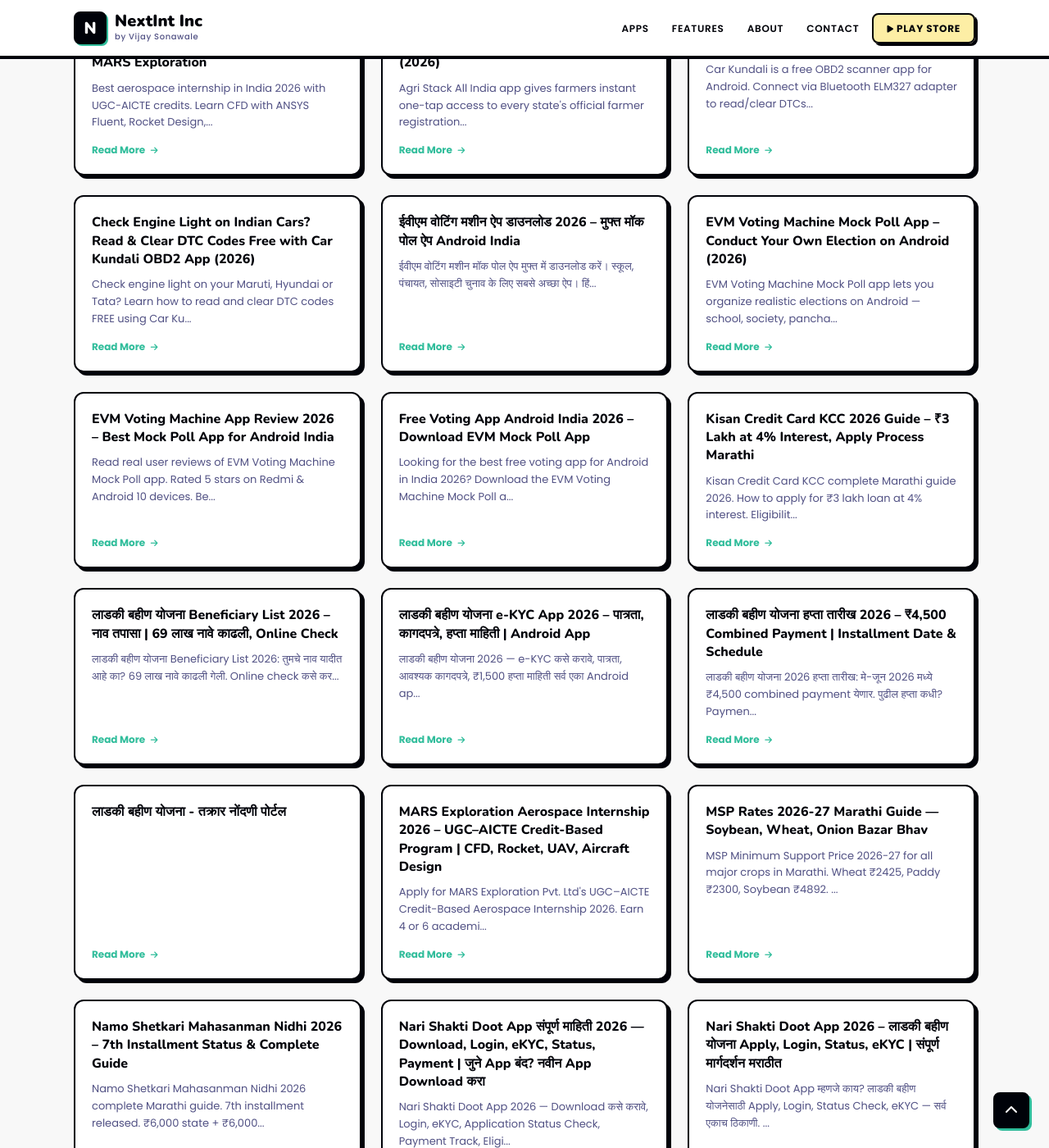
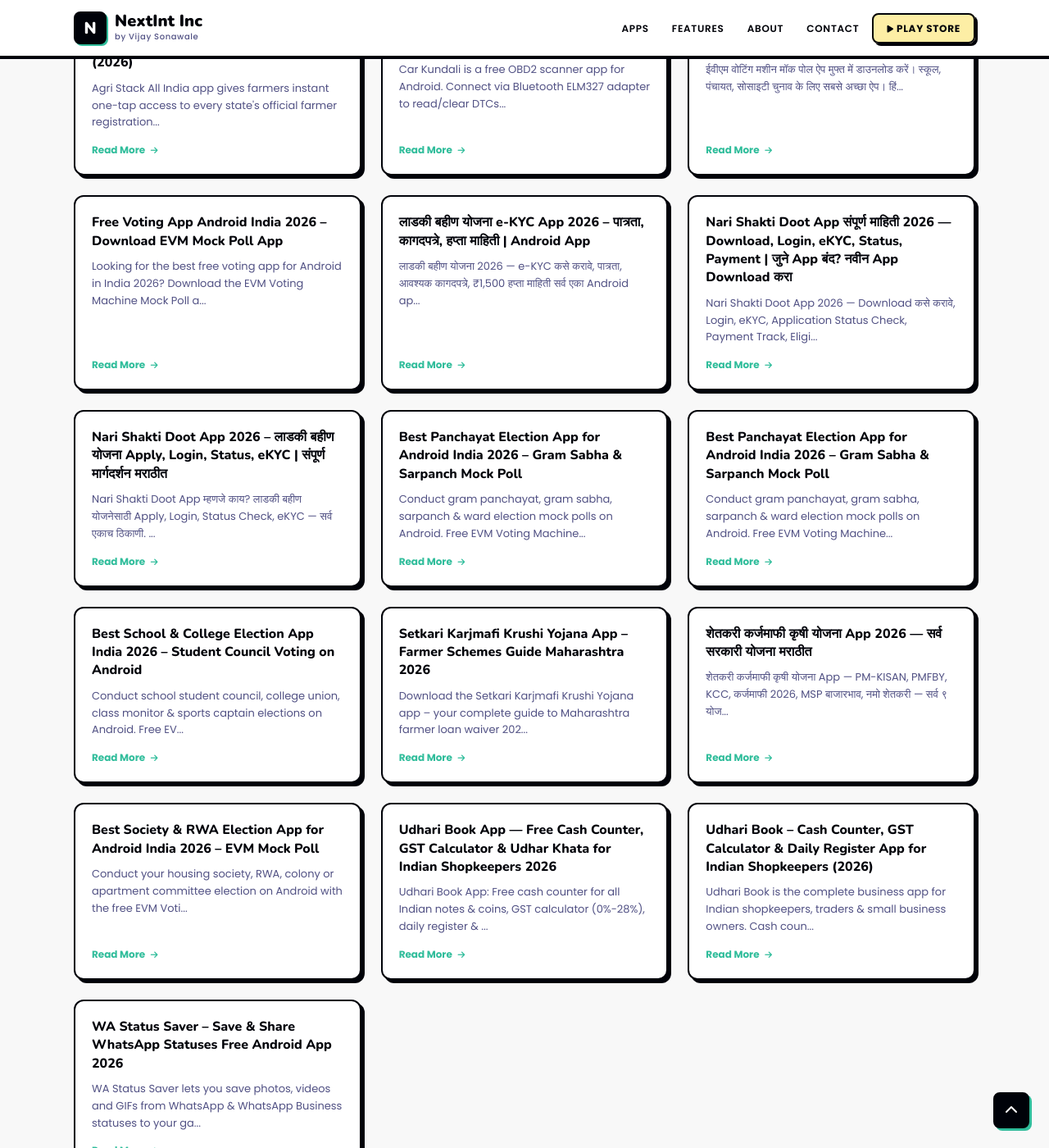
Before and after one commit to nextintinc/nextintinc.github.io, a Jekyll site: the page built from index.html, in a window 1280 px wide and 1400 px high, scrolled down 2577 px. Shown: the whole window at 82% size. Built offline with Jekyll 4.4.1, drawn with Linux system fonts in a browser that asks for light colours; some of the changed text lies outside the part shown.

Commit message:
Split dynamic grid into Apps and Blogs

```diff
--- a/index.html
+++ b/index.html
@@ -340,17 +340,38 @@
     </div>
   </div>
 </section>
-<section class="sw bg-bg" id="articles">
+<section class="sw bg-bg" id="more-apps">
   <div class="container">
-    <div class="head-text"><div class="sec-tag">📚 Articles &amp; Guides</div><h2>Useful Resources</h2><p>Read our latest guides, news, and informative articles.</p></div>
+    <div class="head-text"><div class="sec-tag">📱 More Apps</div><h2>Other Android Apps</h2><p>Explore more useful tools and applications.</p></div>
     <div class="feat-grid" style="grid-template-columns: repeat(auto-fill, minmax(280px, 1fr));">
       {% for p in site.pages %}
         {% if p.title and p.url != '/' and p.url != '/sitemap.xml' and p.url != '/robots.txt' and p.url != '/assets/css/style.css' %}
+          {% if p.url contains 'app' %}
           <div class="feat-card fu" style="text-align:left; display:flex; flex-direction:column; padding: 20px;">
             <h3 style="margin-bottom:10px; font-size:16px; line-height:1.4;"><a href="{{ site.url }}{{ p.url }}" style="color:var(--dark);">{{ p.title }}</a></h3>
             {% if p.description %}<p style="margin-bottom:14px; flex-grow: 1; font-size:13px;">{{ p.description | truncate: 110 }}</p>{% endif %}
             <a href="{{ site.url }}{{ p.url }}" style="font-weight:700; font-size: 12px; margin-top: auto; display:inline-block; color:var(--main);">Read More <i class="fa fa-arrow-right" style="font-size:10px; margin-left:4px;"></i></a>
           </div>
+          {% endif %}
+        {% endif %}
+      {% endfor %}
+    </div>
+  </div>
+</section>
+
+<section class="sw bg-white" id="blogs">
+  <div class="container">
+    <div class="head-text"><div class="sec-tag">📚 Blogs &amp; Guides</div><h2>Useful Resources</h2><p>Read our latest guides, news, and informative articles.</p></div>
+    <div class="feat-grid" style="grid-template-columns: repeat(auto-fill, minmax(280px, 1fr));">
+      {% for p in site.pages %}
+        {% if p.title and p.url != '/' and p.url != '/sitemap.xml' and p.url != '/robots.txt' and p.url != '/assets/css/style.css' %}
+          {% unless p.url contains 'app' %}
+          <div class="feat-card fu" style="text-align:left; display:flex; flex-direction:column; padding: 20px;">
+            <h3 style="margin-bottom:10px; font-size:16px; line-height:1.4;"><a href="{{ site.url }}{{ p.url }}" style="color:var(--dark);">{{ p.title }}</a></h3>
+            {% if p.description %}<p style="margin-bottom:14px; flex-grow: 1; font-size:13px;">{{ p.description | truncate: 110 }}</p>{% endif %}
+            <a href="{{ site.url }}{{ p.url }}" style="font-weight:700; font-size: 12px; margin-top: auto; display:inline-block; color:var(--main);">Read More <i class="fa fa-arrow-right" style="font-size:10px; margin-left:4px;"></i></a>
+          </div>
+          {% endunless %}
         {% endif %}
       {% endfor %}
     </div>
```
